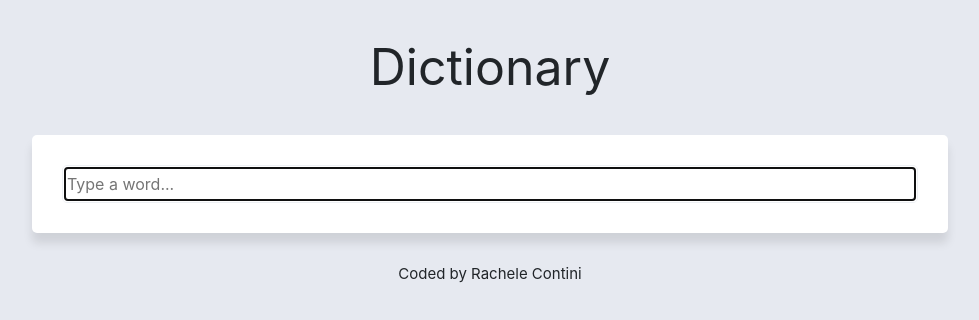
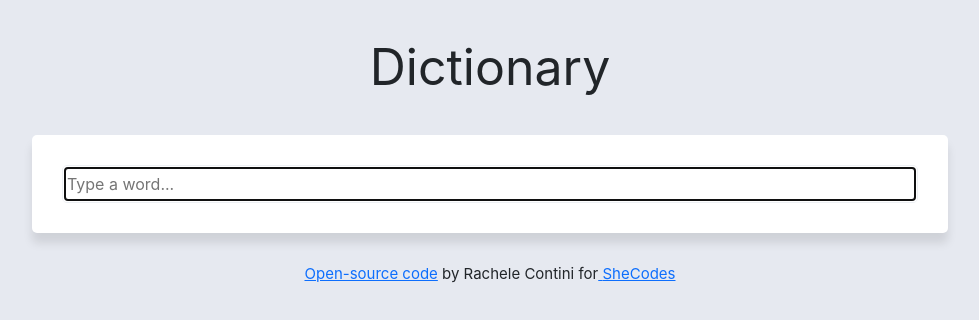
Before and after one commit to rcontini/Dictionary-Project-React, a React (Create React App) app: page / in a window 1280 px wide. Shown: the top 320 px of the page, without its empty margins (150-1129 px from the left). Built offline with nearby package versions, Linux system fonts and the light colour scheme.

Commit message:
added links to footer and made description more desriptive for SEO

```diff
--- a/public/index.html
+++ b/public/index.html
@@ -7,7 +7,7 @@
     <meta name="theme-color" content="#000000" />
     <meta
       name="description"
-      content="Web site created using create-react-app"
+      content="Website created using create-react-app by Rachele Contini for SheCodes workshop final project"
     />
     <link
       href="https://cdn.jsdelivr.net/npm/bootstrap@5.2.2/dist/css/bootstrap.min.css"
--- a/src/App.js
+++ b/src/App.js
@@ -9,7 +9,21 @@ export default function App() {
 
         <Dictionary />
 
-        <footer className="App-footer">Coded by Rachele Contini</footer>
+        <footer className="App-footer">
+          <a
+            href="https://github.com/rcontini/Dictionary-Project-React"
+            target="_blank"
+            rel="noreferrer"
+          >
+            {" "}
+            Open-source code
+          </a>{" "}
+          by Rachele Contini for
+          <a href="https://www.shecodes.io/" target="_blank" rel="noreferrer">
+            {" "}
+            SheCodes
+          </a>
+        </footer>
       </div>
     </div>
   );
```
